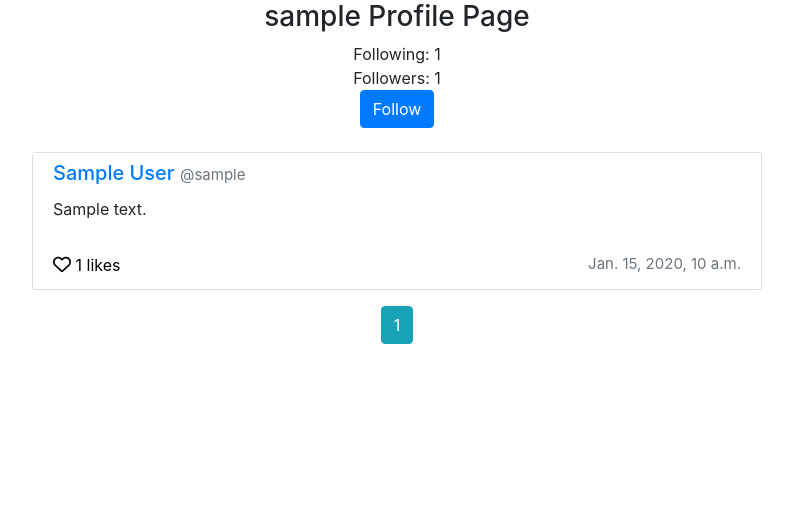
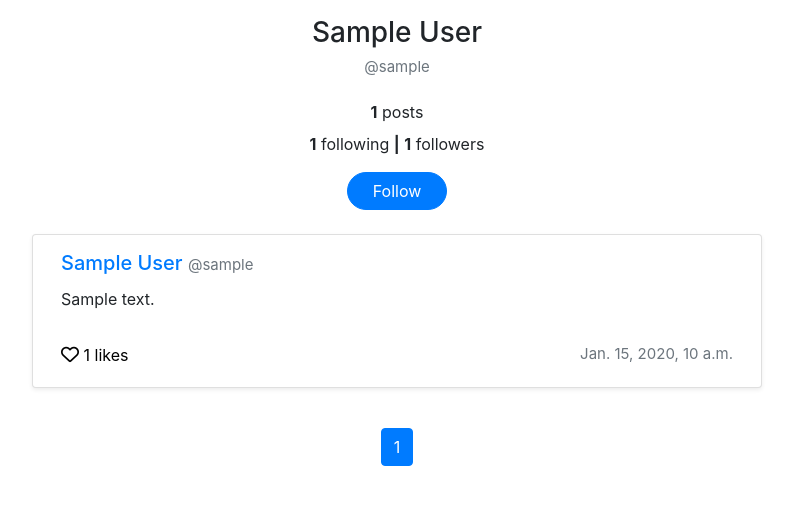
Before and after one commit to dhita-irma/cs50w-network, a Django app: a page that uses network/templates/network/posts.html in a window 1280 px wide. Shown: the part 56-561 px from the top of the page, without its empty margins (243-1036 px from the left). Run offline with Django 3.2, Linux system fonts and the light colour scheme; tables that the repository leaves empty hold one stand-in row (values such as "Sample post"); some libraries are stand-ins or nearby versions.

Commit message:
Style Profile

```diff
--- a/network/static/network/network.js
+++ b/network/static/network/network.js
@@ -99,17 +99,17 @@ function toggleFollow(btn, id) {
 
         // Update followers count
         var followersCount = document.querySelector('#followers-count');
-        followersCount.innerHTML = `Followers: ${result.followers_count}`
+        followersCount.innerHTML = ` <strong>${result.followers_count}</strong> followers`
 
         // Change button
         if (btn.classList.contains("btn-primary")) {
             btn.innerHTML = "Unfollow";
             btn.classList.remove("btn-primary")
-            btn.classList.add("btn-danger")
+            btn.classList.add("btn-outline-primary")
 
         } else {
             btn.innerHTML = "Follow";
-            btn.classList.remove("btn-danger")
+            btn.classList.remove("btn-outline-primary")
             btn.classList.add("btn-primary")
         }
 
--- a/network/static/network/styles.css
+++ b/network/static/network/styles.css
@@ -1,13 +1,20 @@
+body {
+    background-color: white;
+}
+
 .post-nav, .post-creator {
     cursor: pointer;
 }
 
 /* Typography */
-    .text-muted {
-        font-size: 15px;
-        font-weight: 400;
-    }
+.text-muted {
+    font-size: 15px;
+    font-weight: 400;
+}
 
+a:hover {
+    text-decoration: none;
+}
 
 /* Icons */
 .fa-heart {
@@ -30,6 +37,8 @@
 }
 
 /* Cards */
+
+
 .card-header {
     background-color: white;
     border-bottom: none;
@@ -43,3 +52,16 @@
     border-top: none;
     background-color: white;
 }
+
+/* Post Form */
+#post-form {
+    background-color: white;
+    padding: 0px 25px 15px 25px;
+}
+
+/* Buttons */
+
+#follow-btn {
+    border-radius: 25px;
+    width: 100px;
+}
--- a/network/templates/network/index.html
+++ b/network/templates/network/index.html
@@ -3,6 +3,9 @@
 
 {% block body %}
 
+    <h1 class="text-center my-4">{{ title }}</h1>
+
+    {% if title == 'All Posts' %}
         {% if user.is_authenticated %}
             <!-- Create Post -->
             <div id="create-post" class="row">
@@ -21,5 +24,6 @@
                 </div>
             </div>
         {% endif %}
+    {% endif %}
 
 {% endblock body %}
--- a/network/templates/network/posts.html
+++ b/network/templates/network/posts.html
@@ -1,8 +1,11 @@
 <div id="posts-view" class="row">
     <div class="col-8 offset-2">
-        <div id="posts">
+        <div id="posts" >
+            {% if posts.count == 0 %}
+                <div class="text-center">No posts yet.</div>
+            {% else %}
                 {% for post in page_obj %}
-                <div id="{{ post.id }}" class="card mb-3">
+                    <div id="{{ post.id }}" class="card shadow-sm p-2 mb-3 bg-white rounded">
                         <!-- Post Header -->
                         <div class="card-header pb-1 pt-2">
                             <div class="row">
@@ -64,21 +67,23 @@
                 <!-- Paginator -->
                 <div class="pagination justify-content-center">
                     {% if page_obj.has_previous %}
-                    <a class="btn btn-outline-info mb-4 mx-1" href="?page={{ page_obj.previous_page_number }}">Previous</a>
+                        <a class="btn btn-outline-primary my-4 mx-1" href="?page={{ page_obj.previous_page_number }}">Previous</a>
                     {% endif %}
 
                     {% for num in page_obj.paginator.page_range %}
                     {% if page_obj.number == num %}
-                    <a class="btn btn-info mb-4 mx-1" href="?page={{ num }}">{{ num }}</a>
+                        <a class="btn btn-primary my-4 mx-1" href="?page={{ num }}">{{ num }}</a>
                     {% elif num > page_obj.number|add:'-3' and num < page_obj.number|add:'3' %}
-                    <a class="btn btn-outline-info mb-4 mx-1" href="?page={{ num }}">{{ num }}</a>
+                        <a class="btn btn-outline-primary my-4 mx-1" href="?page={{ num }}">{{ num }}</a>
                     {% endif %}
                     {% endfor %}
 
                     {% if page_obj.has_next %}
-                    <a class="btn btn-outline-info mb-4 mx-1" href="?page={{ page_obj.next_page_number }}">Next</a>
+                        <a class="btn btn-outline-primary my-4 mx-1" href="?page={{ page_obj.next_page_number }}">Next</a>
                     {% endif %}
                 </div>
+            {% endif %}
+
 
         </div>
     </div>
--- a/network/templates/network/profile.html
+++ b/network/templates/network/profile.html
@@ -4,20 +4,24 @@
 
 {% block body %}
     <!-- Title -->
-    <h3 id="title" class="text-center"> {{ profile.username }} Profile Page</h3>
+    <h3 id="title" class="text-center mt-3"> {{ profile.get_full_name }}</h3>
+    <h5 class="text-center text-muted">@{{ profile }}</h5>
 
     <!-- Profile -->
     <div id="profile-view" class="row">
         <div class="col-8 offset-2 mb-4">
-            <div id="user-detail" class="text-center">
-                <div id="following-count">Following: {{ profile.get_following|length }}</div>
-                <div id="followers-count">Followers: {{ profile.get_followers|length }}</div>
+            <div class="text-center mt-3 mb-2">
+                <div><strong>{{ posts.count }}</strong> posts</div>
+            </div>
+            <div class="text-center mb-3 mt-0">
+                <span id="following-count"><strong>{{ profile.get_following|length }}</strong> following </span> <strong>|</strong>
+                <span id="followers-count"><strong>{{ profile.get_followers|length }}</strong> followers </span>
             </div>
             <!-- Follow Button -->
             {% if user != profile %}
             <div id="follow-section" class="text-center">
                 {% if profile in user.get_following %}
-                <button id="follow-btn" type="button" class="btn btn-danger" onclick="toggleFollow(this, '{{ profile.id }}')">
+                <button id="follow-btn" type="button" class="btn btn-outline-primary" onclick="toggleFollow(this, '{{ profile.id }}')">
                     Unfollow
                 </button>
                 {% else %}
--- a/network/views.py
+++ b/network/views.py
@@ -19,7 +19,7 @@ def index(request):
     page_obj = paginator.get_page(page_number)
 
     return render(request, "network/index.html", {
-        "title": "Home",
+        "title": "All Posts",
         "posts": posts,
         "page_obj": page_obj
     })
@@ -34,10 +34,15 @@ def following_posts(request):
 
     # Filter posts created by followed accounts
     posts = Post.objects.filter(creator__in=following_list)
+    paginator = Paginator(posts, 10)
+
+    page_number = request.GET.get('page')
+    page_obj = paginator.get_page(page_number)
 
     return render(request, "network/index.html", {
         "title": "Following",
-        "posts": posts
+        "posts": posts,
+        "page_obj": page_obj
     })
 
 
```
Lines whose indentation alone changed are shown as unchanged.
